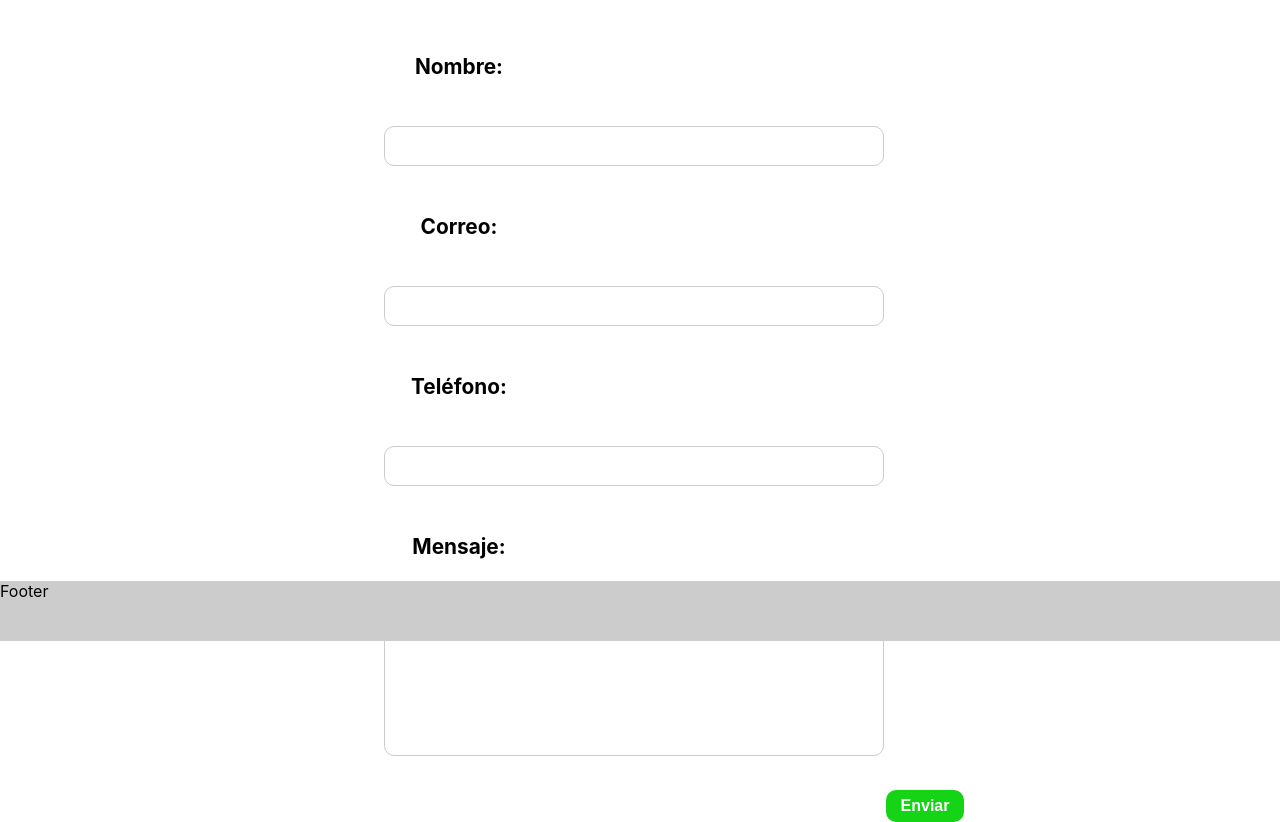
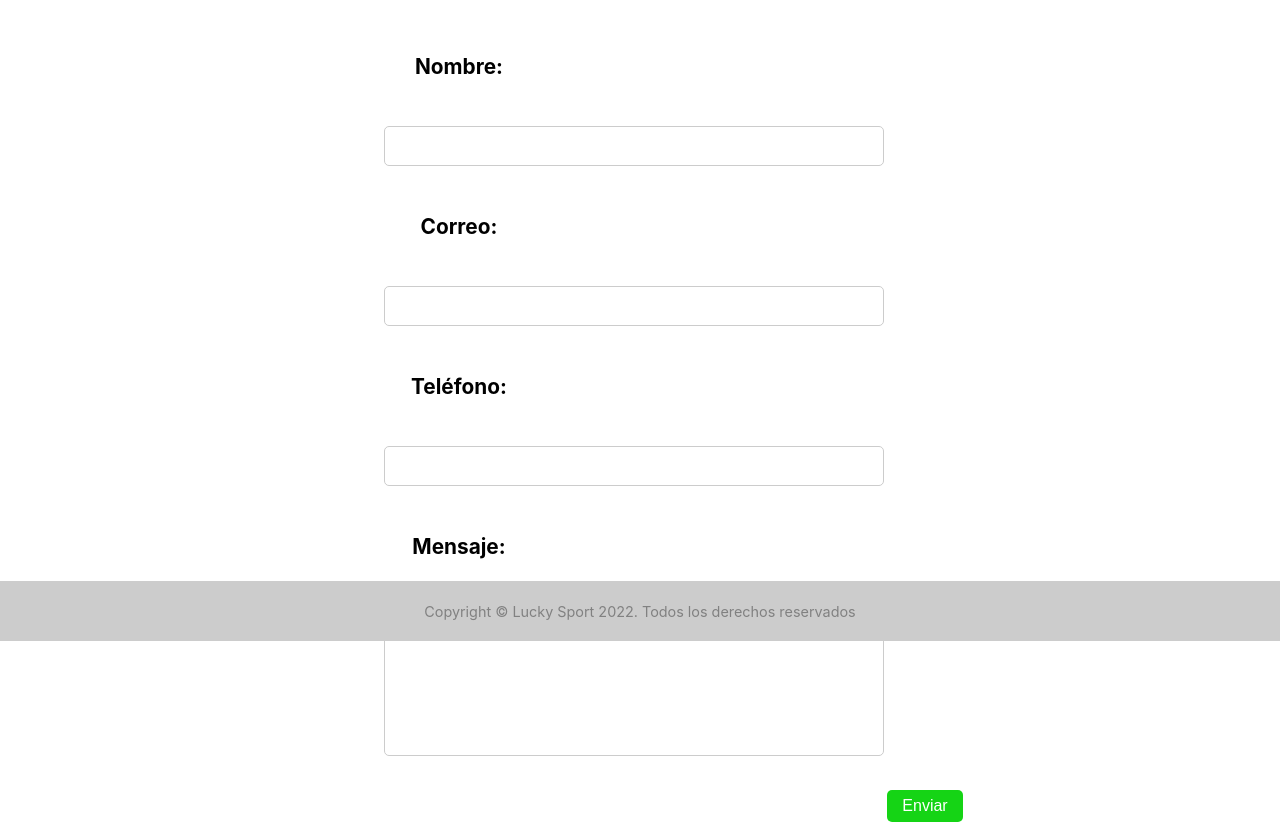
Before and after one commit to BtoMJ/Web-Simple, a React (Create React App) app: page / in a window 1280 px wide. Shown: the part 2549-3371 px from the top of the page. Built offline with nearby package versions, Linux system fonts and the light colour scheme.

Commit message:
Footer listo

```diff
--- a/src/components/Contacto/Contacto.css
+++ b/src/components/Contacto/Contacto.css
@@ -60,7 +60,7 @@
     height: 40px;
     padding: 10px;
     border: 1px solid #ccc;
-    border-radius: 10px;
+    border-radius: 5px;
     margin: 20px 0;
     float: left;
     /* border: thin solid #f00; */
@@ -79,7 +79,7 @@ textarea{
     padding: 10px;
     margin: 20px 0;
     border: 1px solid #ccc;
-    border-radius: 10px;
+    border-radius: 5px;
     resize: none;
     /* border: thin solid #f00; */
 }
@@ -93,11 +93,17 @@ textarea:focus{
 .btnSend{
     padding: 7px 15px;
     border: none;
-    border-radius: 10px;
+    border-radius: 5px;
     background-color: rgb(21, 212, 21);
     color: #fff;
-    font-weight: bold;
     font-size: 1rem;
     margin-left: 570px;
     margin-top: 10px;
+    transition: 0.5s all;
 }
+
+.btnSend:hover{
+    cursor: pointer;
+    transform: scale(1.1);
+    background-color: rgb(26, 172, 26);
+}
--- a/src/components/Footer/Footer.css
+++ b/src/components/Footer/Footer.css
@@ -1,5 +1,11 @@
 .footerContainer{
     width: 100vw;
     height: 60px;
+    display: flex;
+    flex-direction: column;
+    align-items: center;
+    justify-content: center;
+    font-size: 0.9rem;
+    color: rgb(129, 129, 129);
     background-color: #ccc;
 }
--- a/src/components/Footer/Footer.jsx
+++ b/src/components/Footer/Footer.jsx
@@ -4,7 +4,7 @@ import './Footer.css';
 function Footer() {
   return (
     <div className="footerContainer">
-        Footer
+        Copyright © Lucky Sport 2022. Todos los derechos reservados
     </div>
   )
 }
```
